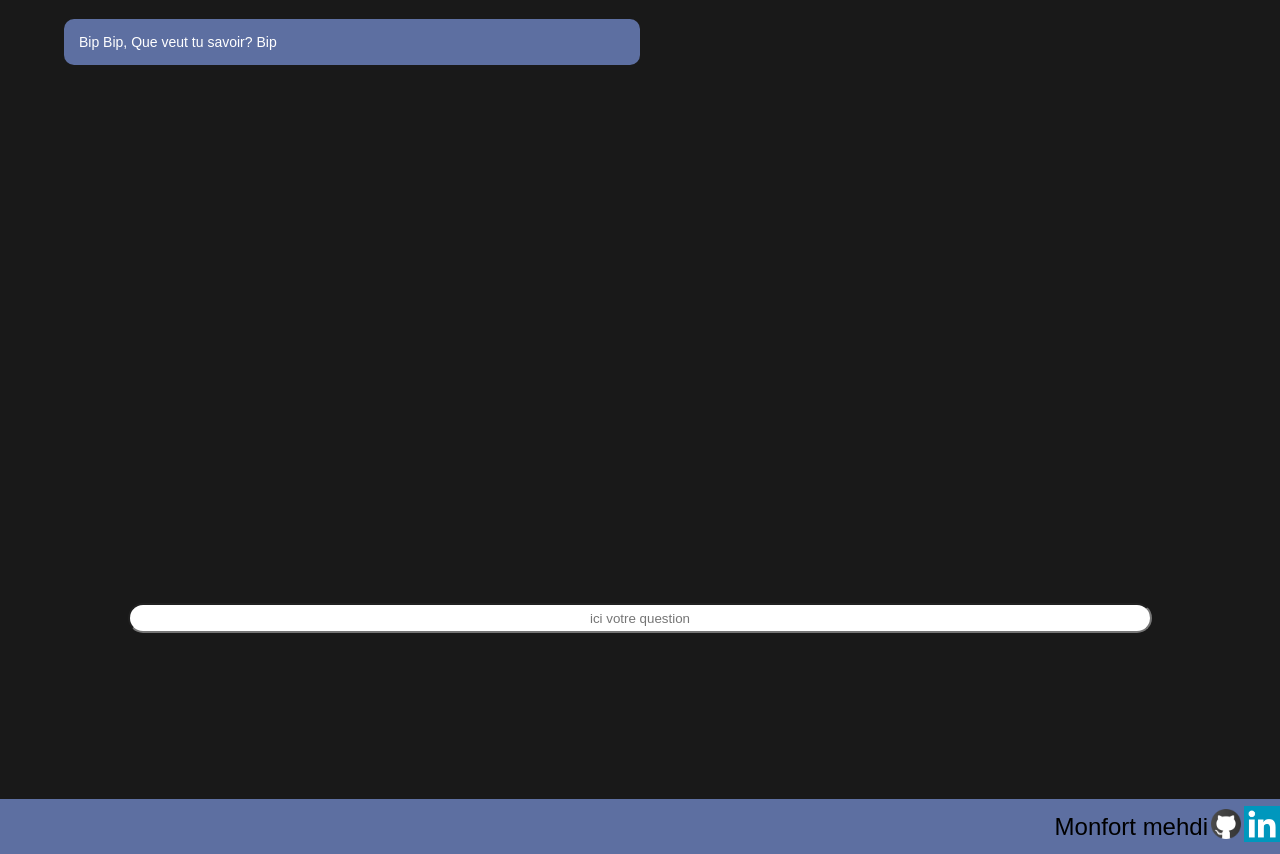
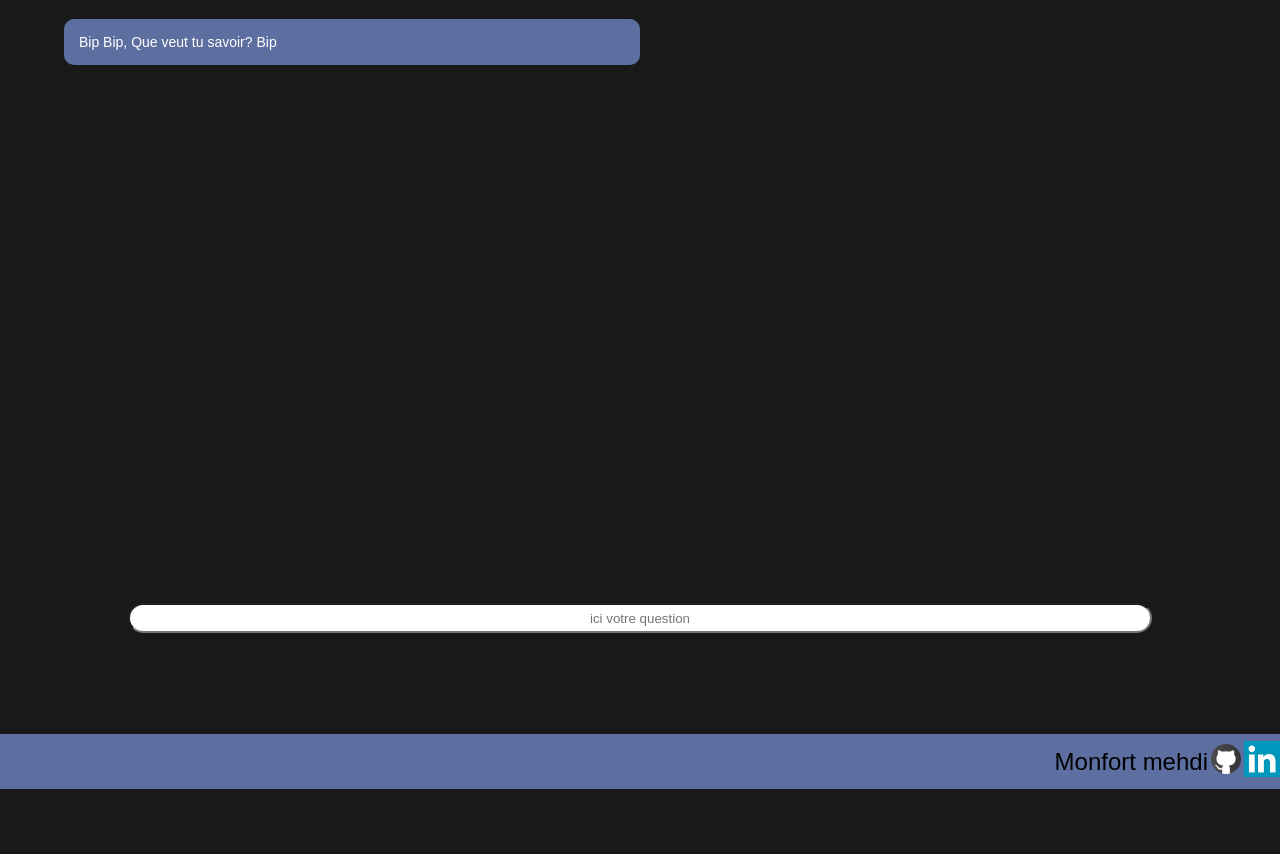
Before and after one commit to mehdi-monfort/P7_GrandPy_Bot, a Flask app: page / in a window 1280 px wide. Shown: the part 103-957 px from the top of the page. After the commit the page ends 892 px from the top, so only its background shows below. Run offline with Flask 2, Linux system fonts and the light colour scheme; some libraries are stand-ins or nearby versions.

Commit message:
improvement responsive

```diff
--- a/app/static/css/style.css
+++ b/app/static/css/style.css
@@ -50,9 +50,8 @@ input[type=text] {
 
 .scroller {
   width: 90%;
-  height: 800px;
+  height: 650px;
   overflow-y: scroll;
-  scrollbar-color: grey;
   scrollbar-width: thin;
 }
 
@@ -119,7 +118,7 @@ input[type=text] {
   flex-shrink: 0;
   justify-content: flex-end;
   align-items: center;
-  bottom: 0;
+  top: 85px;
   width: 100%;
   height: 55px;
   font-size: x-large;
@@ -127,27 +126,17 @@ input[type=text] {
   position: relative;
 }
 
-/*@media (height > 900px) {
+@media (width < 1200px) and (orientation: portrait) {
+    .scroller {
+      height: 1000px;
+    }
     .footer {
-      margin-top: 31px;
+      top: 122px;
     }
 }
 
-@media (width < 1200px) and (orientation: portrait) {
-    .footer {
-      margin-top: 65px;
-    }
-}*/
-
-@media (width < 900px) and (orientation: portrait) {
-    .footer {
-      margin-top: 322px;
-    }
-}
-
-/*@media (width < 900px) and (orientation: landscape) {
+@media (width < 900px) and (orientation: landscape) {
   input[type=text] {
     margin-bottom: 5%;
     }
 }
-*/
```
